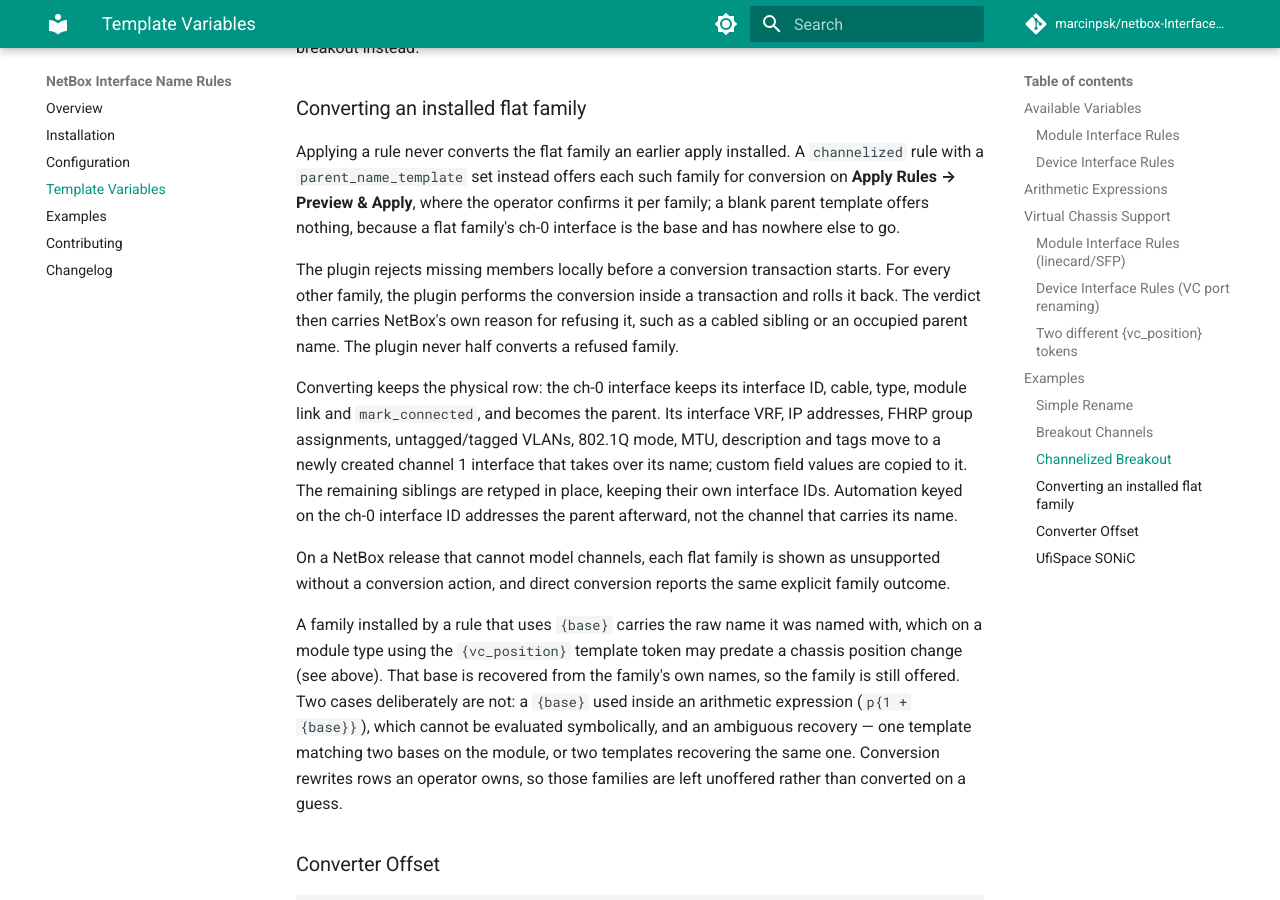
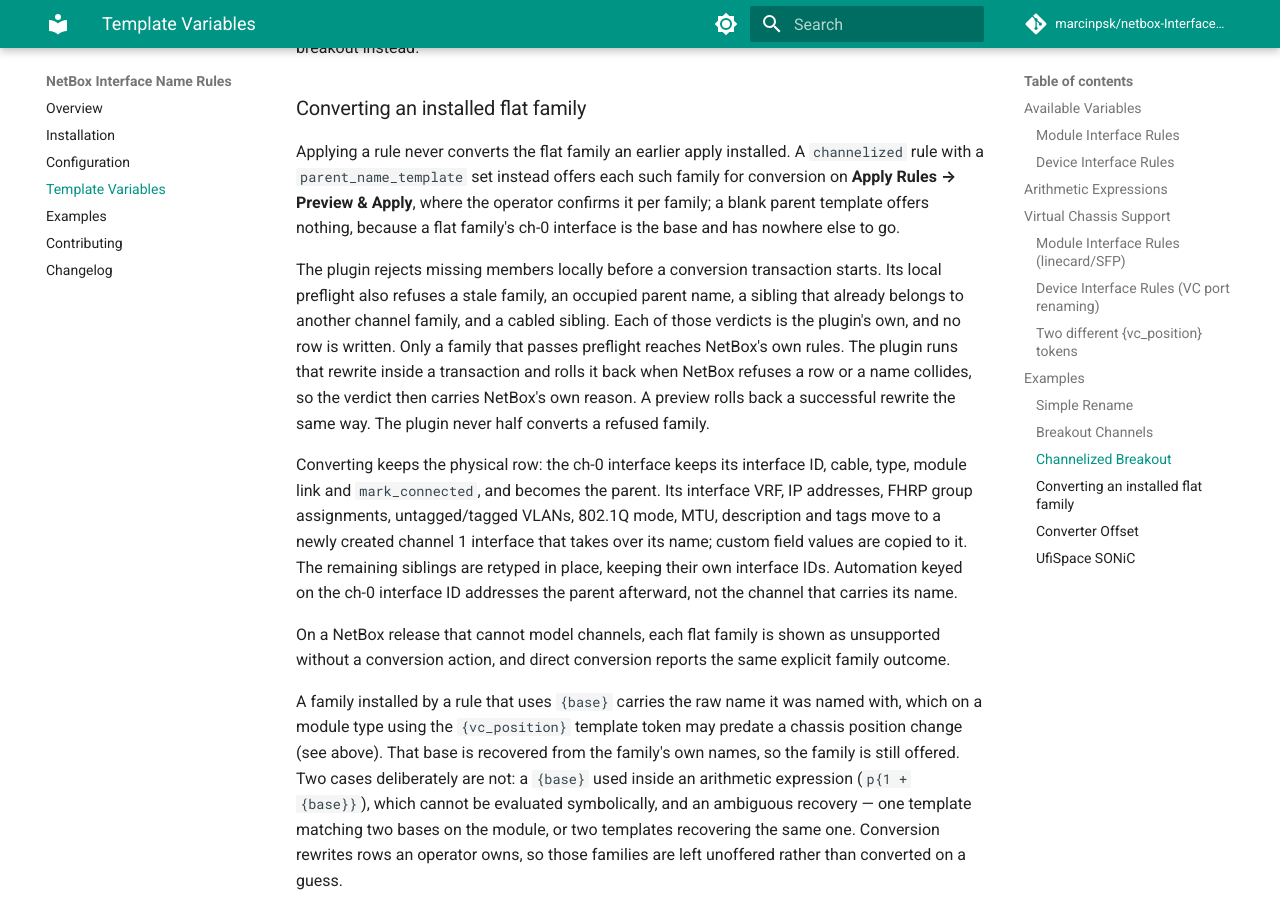
Before and after one commit to marcinpsk/netbox-InterfaceNameRules-plugin, an MkDocs documentation site: the page built from docs/template-variables.md, in a window 1280 px wide and 900 px high, scrolled down 4905 px. Built offline with MkDocs 1.6.1 and Material for MkDocs 9.7.7, drawn with Linux system fonts in a browser that asks for light colours; comment, search, counter and statistics services are not loaded.

Commit message:
docs: match conversion and SQL narratives to the code
Two CodeRabbit review-body findings on #83 stayed open after the earlier
fixes on this branch.

The conversion section credited a cabled sibling and an occupied parent name
to NetBox. Both are plugin-local preflight refusals. `_blocking_reason()` in
`family/conversion.py` returns them before `_rewrite()` runs, so no row is
written and NetBox never sees the family. Only a family that passes preflight
reaches NetBox row validation or a name collision, which is where a
rolled-back rewrite does carry NetBox's own reason.

The performance narrative listed three added statements for a net change of
two. The committed comparison attributes that delta to four parts: SAVEPOINT
+1, RELEASE +1, dcim_interface +1 and dcim_moduletype -1. The dcim_interface
change is two new reads that replace one joined and collated read. The module
type is now read once instead of twice. The narrative omitted the -1.

The new tests read the committed artifacts, not the sentences. One asserts
that no sentence naming NetBox also names a preflight-only reason. The other
parses the per-table attribution table and asserts the README names every
changed table and that the signed changes sum to the stated total. A verbatim
string match was rejected because it would only restate the prose it guards.

```diff
--- a/docs/template-variables.md
+++ b/docs/template-variables.md
@@ -184,10 +184,13 @@ a `parent_name_template` set instead offers each such family for conversion on *
 Preview & Apply**, where the operator confirms it per family; a blank parent template offers
 nothing, because a flat family's ch-0 interface is the base and has nowhere else to go.
 
-The plugin rejects missing members locally before a conversion transaction starts. For every other
-family, the plugin performs the conversion inside a transaction and rolls it back. The verdict then
-carries NetBox's own reason for refusing it, such as a cabled sibling or an occupied parent name.
-The plugin never half converts a refused family.
+The plugin rejects missing members locally before a conversion transaction starts. Its local
+preflight also refuses a stale family, an occupied parent name, a sibling that already belongs to
+another channel family, and a cabled sibling. Each of those verdicts is the plugin's own, and no
+row is written. Only a family that passes preflight reaches NetBox's own rules. The plugin runs
+that rewrite inside a transaction and rolls it back when NetBox refuses a row or a name collides,
+so the verdict then carries NetBox's own reason. A preview rolls back a successful rewrite the same
+way. The plugin never half converts a refused family.
 
 Converting keeps the physical row: the ch-0 interface keeps its interface ID, cable, type, module
 link and `mark_connected`, and becomes the parent. Its interface VRF, IP addresses, FHRP group assignments,
```
Also changed, not shown: performance/README.md (+8 -6 lines), 1 other file.
